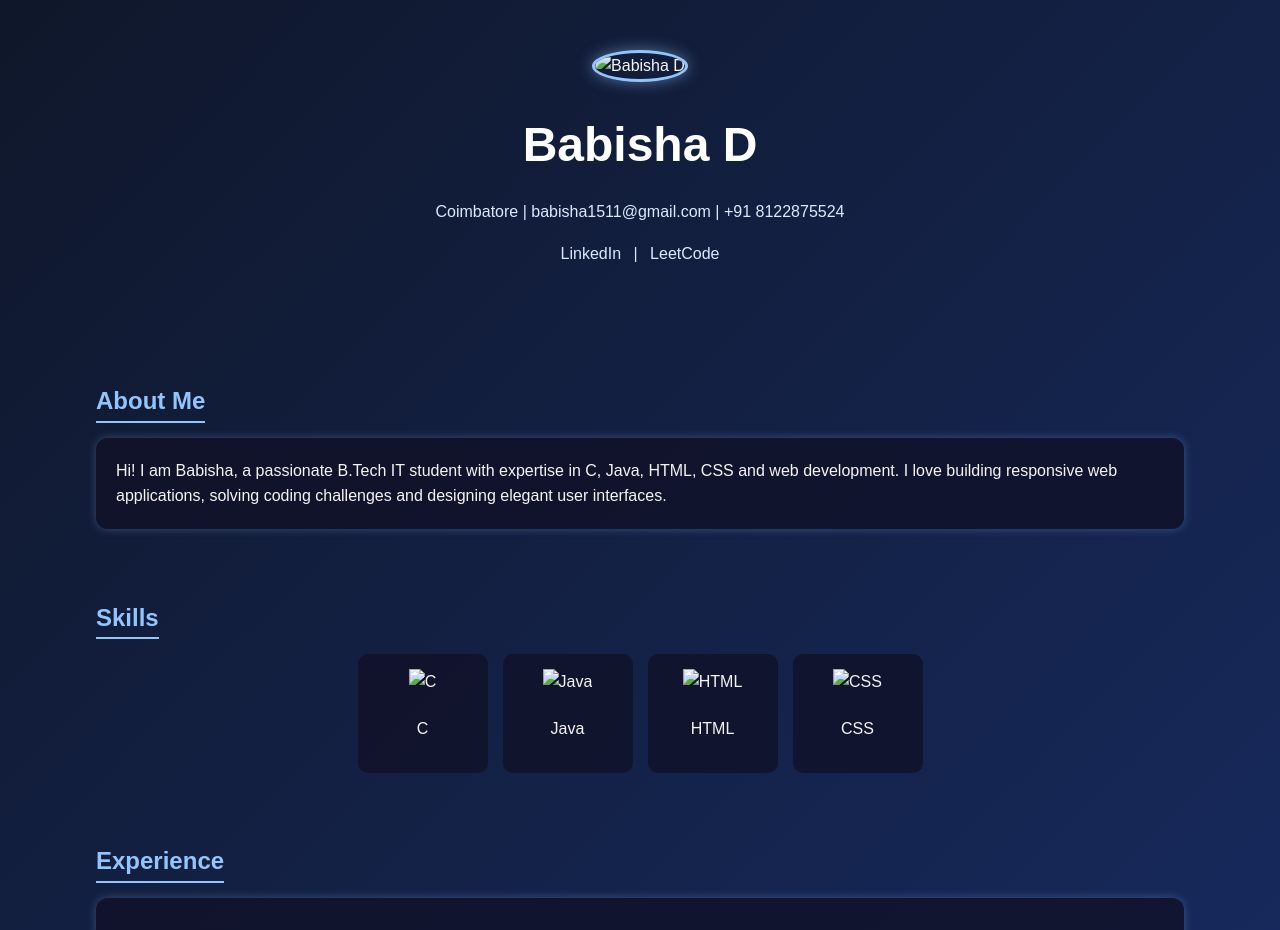
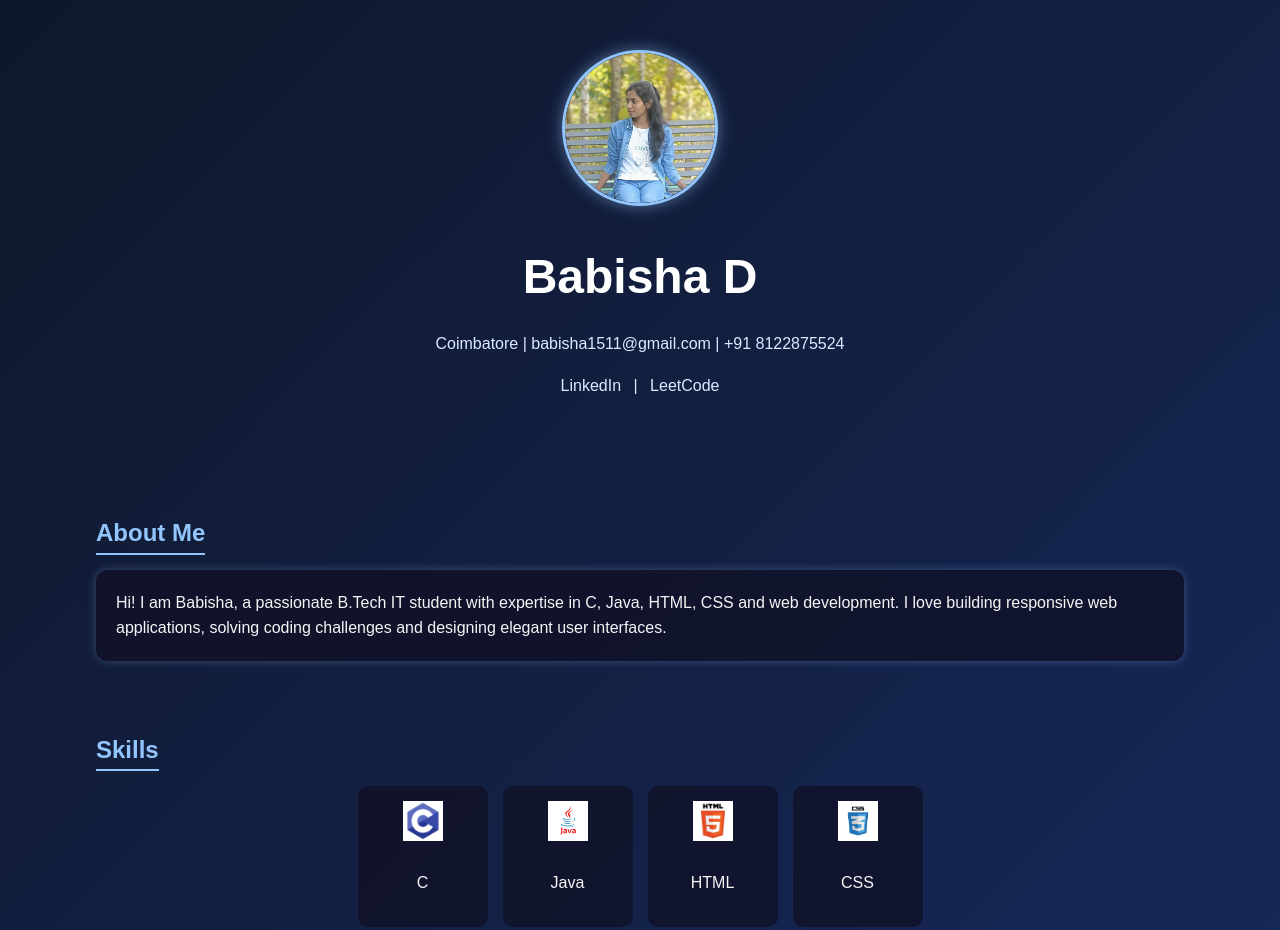
Before and after one commit to Babisha1511/my-portfolio, a plain HTML site: page index.html in a window 1280 px wide. Shown: the top 930 px of the page. Drawn offline with Linux system fonts and the light colour scheme.

Commit message:
index.html

```diff
--- a/index.html
+++ b/index.html
@@ -10,7 +10,7 @@
 
   <!-- ====== HERO SECTION ====== -->
   <header>
-    <img src="projects/profile.jpg" alt="Babisha D" class="profile-img">
+    <img src="profile.jpg" alt="Babisha D" class="profile-img">
     <h1>Babisha D</h1>
     <p>Coimbatore | babisha1511@gmail.com | +91 8122875524</p>
     <p>
@@ -35,19 +35,19 @@
       <h2>Skills</h2>
       <div class="skills-grid">
         <div class="skill-box">
-          <img src="icons/c.png" alt="C" class="skill-icon">
+          <img src="c.png" alt="C" class="skill-icon">
           <p>C</p>
         </div>
         <div class="skill-box">
-          <img src="icons/java.png" alt="Java" class="skill-icon">
+          <img src="java.png" alt="Java" class="skill-icon">
           <p>Java</p>
         </div>
         <div class="skill-box">
-          <img src="icons/html.png" alt="HTML" class="skill-icon">
+          <img src="html.png" alt="HTML" class="skill-icon">
           <p>HTML</p>
         </div>
         <div class="skill-box">
-          <img src="icons/css.png" alt="CSS" class="skill-icon">
+          <img src="css.png" alt="CSS" class="skill-icon">
           <p>CSS</p>
         </div>
       </div>
@@ -78,7 +78,7 @@
     <section>
       <h2>Projects</h2>
       <div class="box project">
-        <img src="projects/cosmetics.jpg" alt="Online Cosmetics Store" class="project-img">
+        <img src="cosmetics.jpg" alt="Online Cosmetics Store" class="project-img">
         <h3>Online Cosmetics Store</h3>
         <p>Responsive e-commerce web application using HTML, CSS, JS.</p>
         <ul>
```
